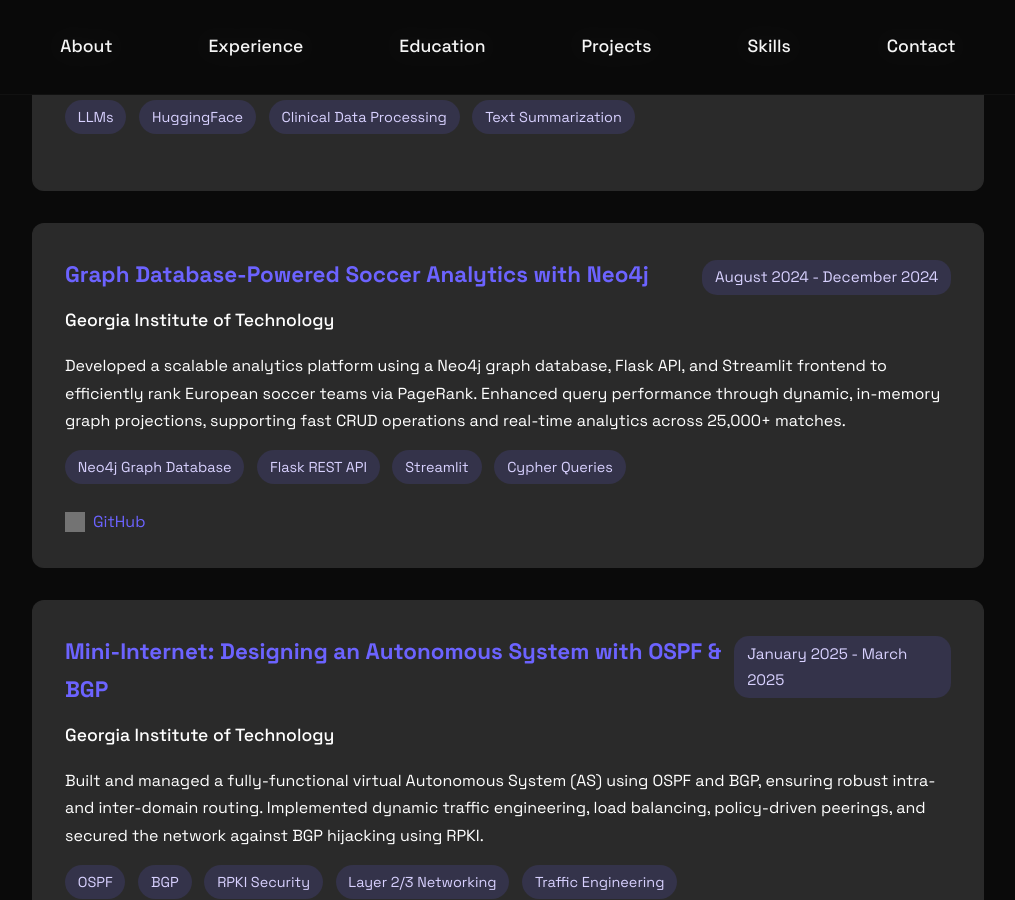
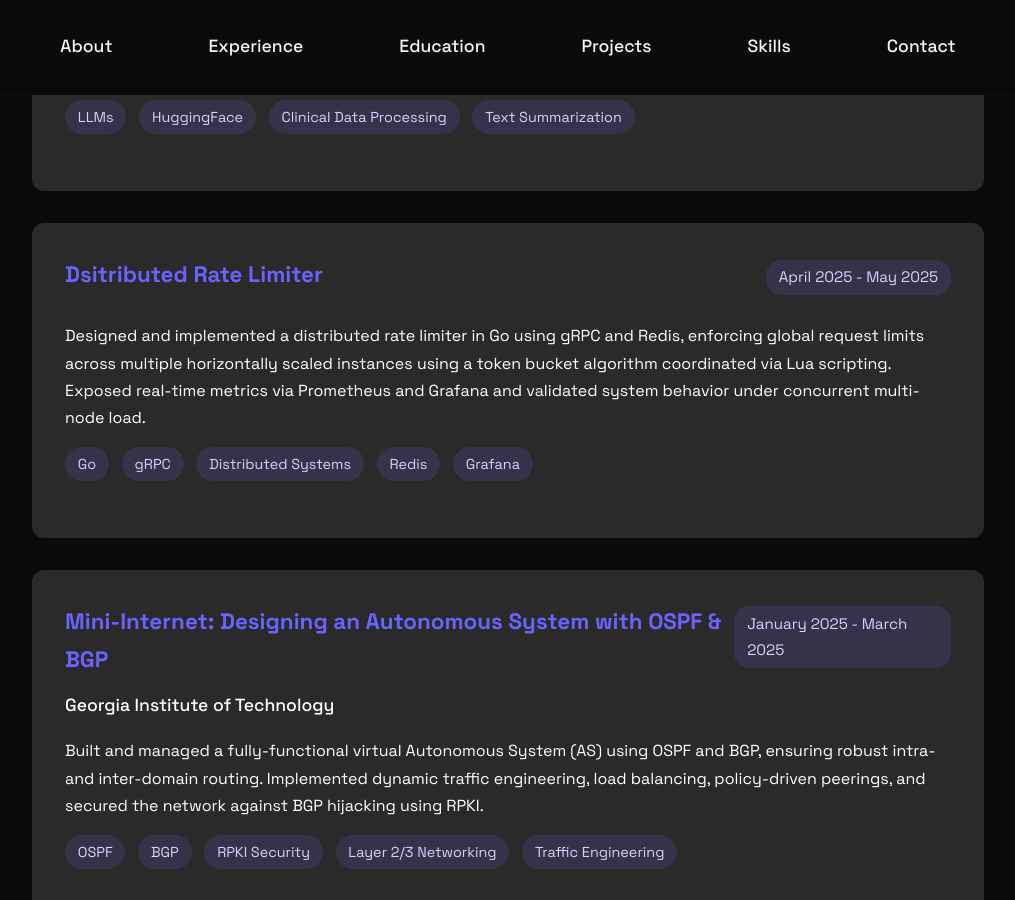
Before and after one commit to anubhav-mathur/anubhav-mathur.github.io, a Jekyll site: the page built from index.md, in a window 1280 px wide and 900 px high, scrolled down 3872 px. Shown: the whole window, without its empty margins (132-1147 px from the left). Built offline with Jekyll 4.4.1, drawn with Linux system fonts in a browser that asks for light colours; grey boxes are pictures that could not be loaded.

Commit message:
Added distributed rate limiter

```diff
--- a/index.md
+++ b/index.md
@@ -125,6 +125,39 @@ title: Anubhav Mathur
     <div class="project-card">
       <div class="project-header">
         <div>
+          <h3 class="project-title">Dsitributed Rate Limiter</h3>
+        </div>
+        <span class="project-duration">April 2025 - May 2025</span>
+      </div>
+      <p class="project-description">Designed and implemented a distributed rate limiter in Go using gRPC and Redis, enforcing global request limits across multiple horizontally scaled instances using a token bucket algorithm coordinated via Lua scripting. Exposed real-time metrics via Prometheus and Grafana and validated system behavior under concurrent multi-node load.</p>
+      <div class="tech-stack">
+        <span class="tech-item">Go</span>
+        <span class="tech-item">gRPC</span>
+        <span class="tech-item">Distributed Systems</span>
+        <span class="tech-item">Redis</span>
+        <span class="tech-item">Grafana</span>
+      </div>
+    </div>
+    <div class="project-card">
+      <div class="project-header">
+        <div>
+          <h3 class="project-title">Mini-Internet: Designing an Autonomous System with OSPF & BGP</h3>
+          <div class="project-location">Georgia Institute of Technology</div>
+        </div>
+        <span class="project-duration">January 2025 - March 2025</span>
+      </div>
+      <p class="project-description">Built and managed a fully-functional virtual Autonomous System (AS) using OSPF and BGP, ensuring robust intra- and inter-domain routing. Implemented dynamic traffic engineering, load balancing, policy-driven peerings, and secured the network against BGP hijacking using RPKI.</p>
+      <div class="tech-stack">
+        <span class="tech-item">OSPF</span>
+        <span class="tech-item">BGP</span>
+        <span class="tech-item">RPKI Security</span>
+        <span class="tech-item">Layer 2/3 Networking</span>
+        <span class="tech-item">Traffic Engineering</span>
+      </div>
+    </div>
+    <div class="project-card">
+      <div class="project-header">
+        <div>
           <h3 class="project-title">Graph Database-Powered Soccer Analytics with Neo4j</h3>
           <div class="project-location">Georgia Institute of Technology</div>
         </div>
@@ -142,23 +175,6 @@ title: Anubhav Mathur
           <img src="https://cdn-icons-png.flaticon.com/512/25/25231.png" alt="GitHub">
           GitHub
         </a>
-      </div>
-    </div>
-    <div class="project-card">
-      <div class="project-header">
-        <div>
-          <h3 class="project-title">Mini-Internet: Designing an Autonomous System with OSPF & BGP</h3>
-          <div class="project-location">Georgia Institute of Technology</div>
-        </div>
-        <span class="project-duration">January 2025 - March 2025</span>
-      </div>
-      <p class="project-description">Built and managed a fully-functional virtual Autonomous System (AS) using OSPF and BGP, ensuring robust intra- and inter-domain routing. Implemented dynamic traffic engineering, load balancing, policy-driven peerings, and secured the network against BGP hijacking using RPKI.</p>
-      <div class="tech-stack">
-        <span class="tech-item">OSPF</span>
-        <span class="tech-item">BGP</span>
-        <span class="tech-item">RPKI Security</span>
-        <span class="tech-item">Layer 2/3 Networking</span>
-        <span class="tech-item">Traffic Engineering</span>
       </div>
     </div>
     <div class="project-card">
```
